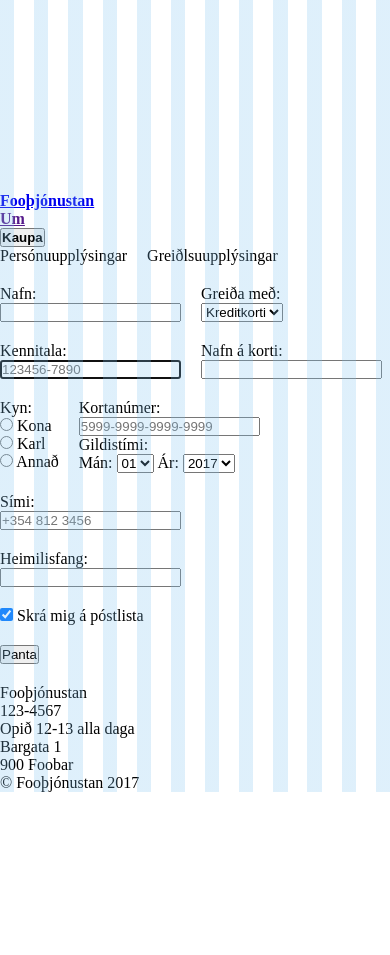
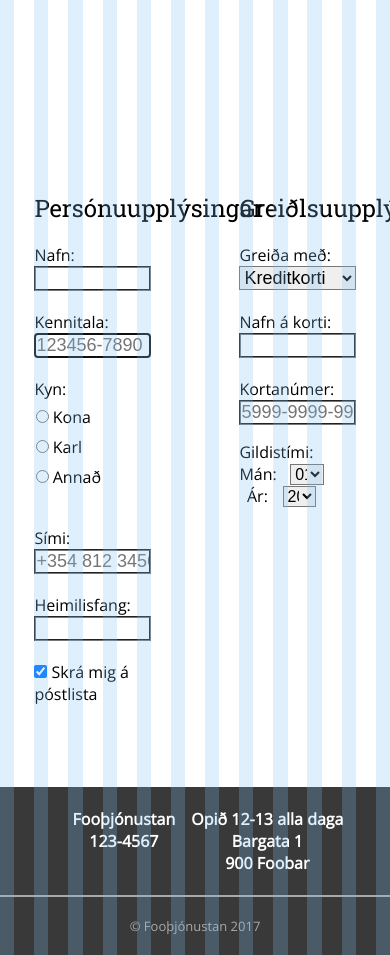
Before and after one commit to Waiting4Tea/stor_Verkefni_1, a plain HTML site: page kaupa.html in a window 390 px wide. Shown: the part 244-1199 px from the top of the page. Before the commit the page ends 1036 px from the top, so only its background shows below. Drawn offline with nearby package versions, Linux system fonts and the light colour scheme.

Commit message:
Fullklárað, nema media query

```diff
--- a/kstyles.css
+++ b/kstyles.css
@@ -37,6 +37,7 @@ header {
   background-position: center;
 }
 
+
 .heading--one{
   color: white;
   line-height: 11em;
@@ -47,26 +48,129 @@ header {
   flex-wrap: wrap;
   margin-right: -10px;
   margin-bottom: 20px;
-  margin-left: -10px; }
+  margin-left: -10px;
+  font-family: 'Open Sans', sans-serif;
+}
+
+/*Barinn*/
+.haus {
+ display: flex;
+ flex-direction: column;
+ justify-content: space-between;
+}
+
+.vinstraMegin__vListi {
+ display: flex;
+ justify-content: space-around;
+ align-items: center;
+ width: 150px;
+ margin: 10px -10px 10px 0;
+
+}
+
+.efriHluti {
+ position: fixed;
+ top: 0;
+ display: flex;
+ width: 100%; /* 1200px; */
+ height: 50px;
+ justify-content: space-between;
+ background-color: rgba(0, 0, 0, 0.7);
+}
+
+.haegraMegin__hListi,
+.vinstraMegin__vListi {
+ list-style-type: none; /* nota til að eyða dot fyrir framan listi */
+}
+
+.hListi__gildi {
+ margin-top: 9px;
+ font-family: 'Roboto Slab', serif;
+}
+
+.haegraMegin__hListi {
+ display: flex;
+ justify-content: center;
+ width: 150px;
+ padding-left: 0;
+}
+
+.bar {
+ color: #fff;
+ text-decoration: none;
+}
+
+.bar-1 {
+ font-size: 20px;
+}
+
+.bar-2 {
+ font-family: "Open Sans";
+ font-size: 15px;
+}
+
+.bar__litill {
+ padding: 6px 8px;
+ font-family: "Open Sans";
+ font-size: 15px;
+ color: #fff;
+ background: #696969 ;
+ border: 0; /* none */
+ border-radius: 2px;
+}
+
+/*Barinn endar*/
 
 .col {
   padding-right: 10px;
   padding-left: 10px; }
-  .col-12 {
-    width: 100%; }
-  .col-8 {
-    width: 66.66667%; }
-  .col-6 {
-    width: 50%; }
-  .col-4 {
+
+  .col-1 {
+    width: 33.33333%;
+
+}
+  .col-2{
     width: 33.33333%; }
-  .col-3 {
-    width: 25%; }
+
+
+.offset-1 {
+  margin-left: 8.4%;
+ }
+
+.offset-7{
+  margin-left: 16.66667%;
 }
 
-.offset-2 {
-  margin-left: 16.66667%;
- }
+.steini{
+  width: 100%;
+  font-size: 18px;
+  border-style: groove;
+}
+
+
+
+.gunnar{
+  width: 29%;
+  margin-left: 8%;
+  font-size: 16px;
+  border-style: groove;}
+
+
+
+
+
+.gunnar2{
+  width: 29%;
+  margin-left: 9%;
+  font-size: 16px;
+  border-style: groove;
+}
+
+
+.rikki2{
+  margin-left: 6.5%;
+}
+
 
 
   .header {
@@ -82,6 +186,85 @@ header {
       font-size: 2rem;
       border: 0; }
 
-.col .col-4{
-  border: none;
+
+.box{
+  font-size: 24px;
+  font-family: 'Roboto Slab', serif;
 }
+
+.kyn{
+  padding-bottom: 0.4em;
+}
+.div1{
+  padding-bottom: 0.5em;
+  margin-left: 1%;
+}
+
+.div2{
+  padding-bottom: 0.5em;
+  margin-left: 1%;
+}
+
+.div3{
+  padding-bottom: 0.5em;
+  margin-left: 1%;
+}
+
+.kortnr{
+  padding-bottom: 1em;
+}
+
+.button{
+  padding: 0.5em 6.5em;
+    font-family: "Open Sans";
+    font-size: 16px;
+    color: #fff;
+    background-color: #696969;
+    border-radius: 5px;
+    margin-left: 29.5em;
+}
+
+/*Footer*/
+
+
+.efriFooter {
+  display: flex;
+  justify-content: center;
+  height: 110px;
+  padding-top: 21px;
+  padding-bottom: 39px;
+  color: #fff;
+  border-bottom: 2px solid #a9a9a9; }
+
+.vinstraFooter {
+  padding-left: 26px;
+  margin-right: 100px; }
+  @media (max-width: 600px) {
+    .vinstraFooter {
+      margin-right: 0; } }
+
+.haegriFooter {
+  margin-left: 55px; }
+  @media (max-width: 600px) {
+    .haegriFooter {
+      margin-left: 0; } }
+
+.textiFooter {
+  display: flex;
+  justify-content: center;
+  margin: 0 8px;
+  font-weight: 600; }
+
+.nedriFooter {
+  display: flex;
+  justify-content: center;
+  font-size: 13px;
+  color: #a9a9a9;
+  margin-top: 1.5em;}
+
+.footer {
+  font-family: "Open Sans";
+  font-weight: 400;
+  background: #393939;
+  height: 10.5em;
+}
```
